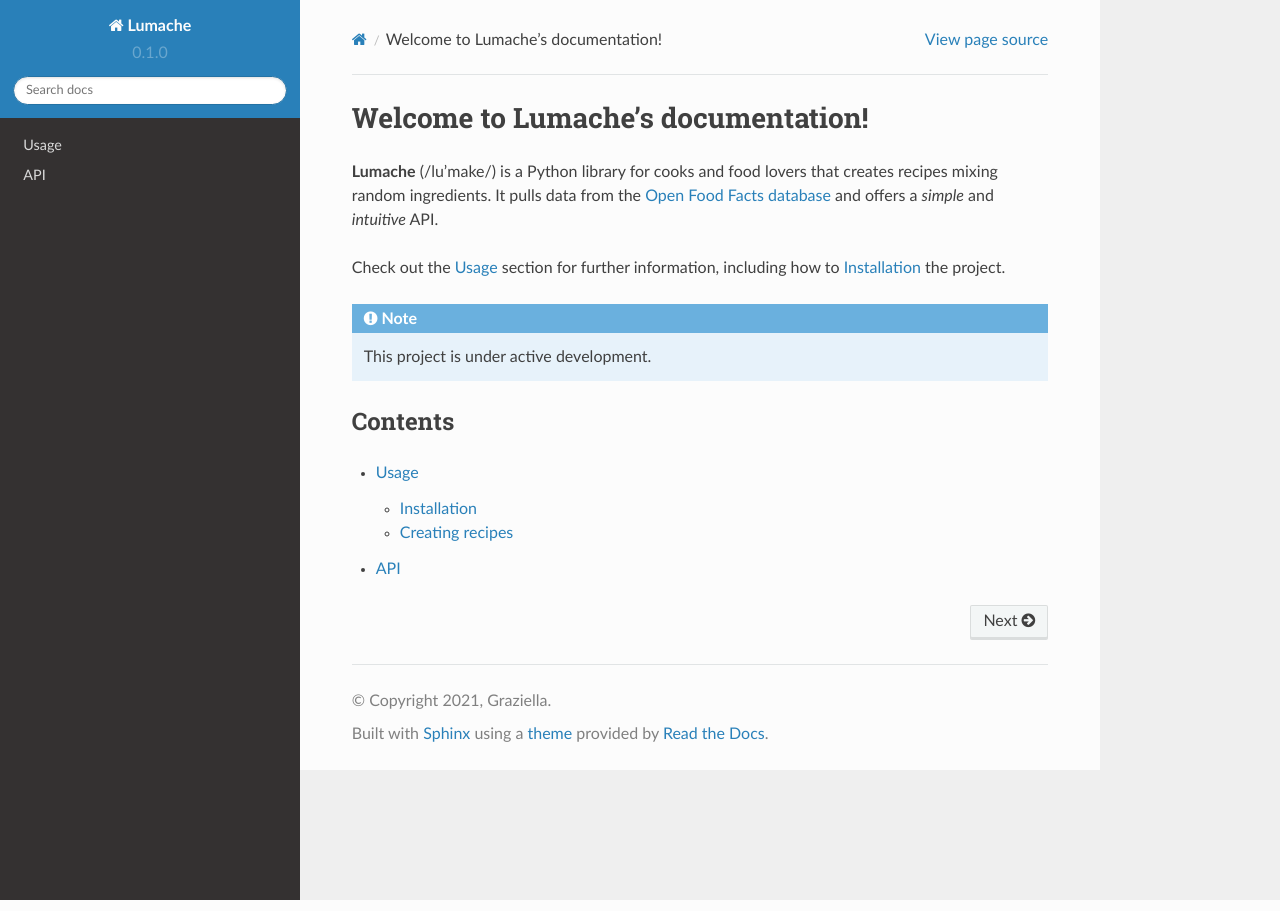
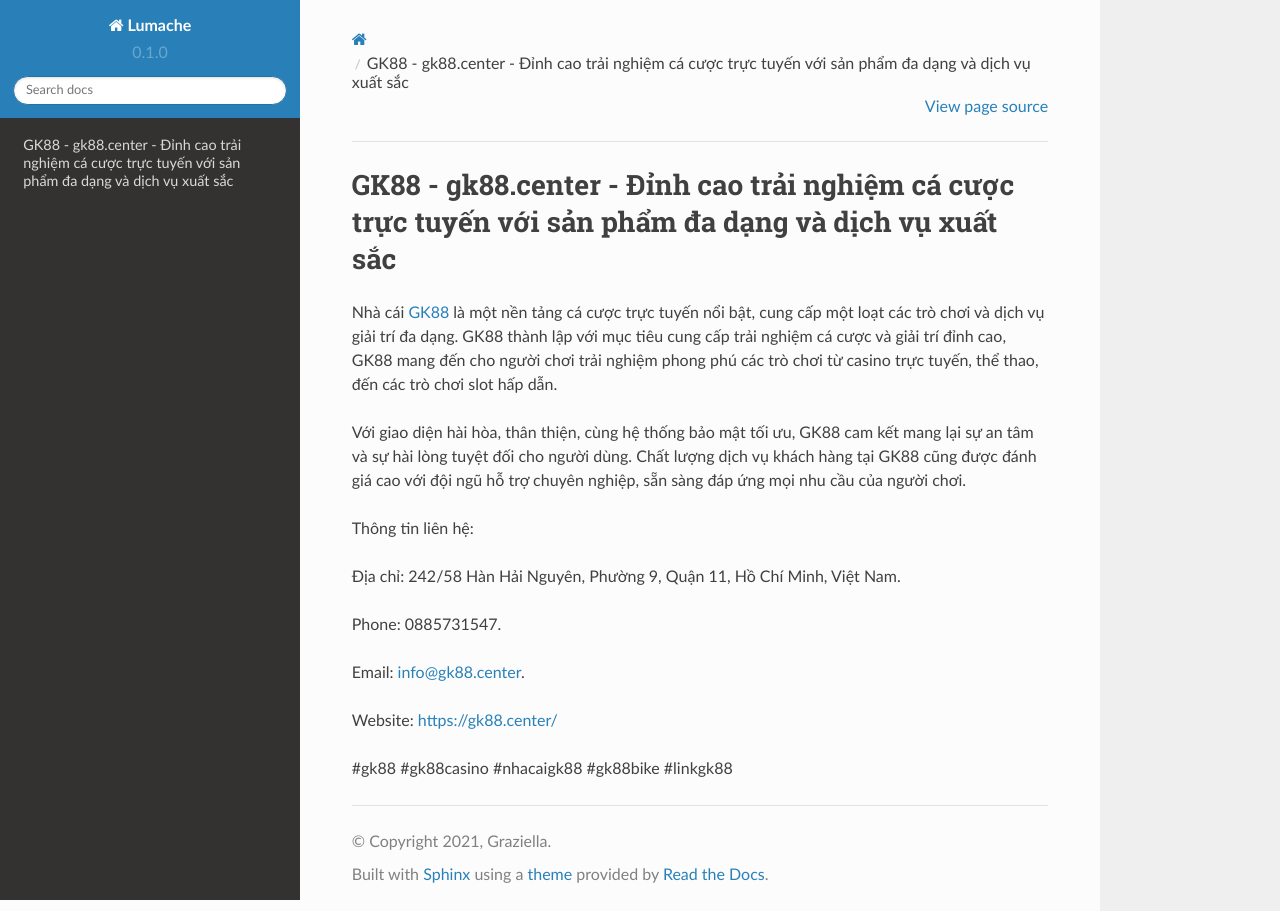
Before and after one commit to juniorhodge8/gk88center, a Sphinx documentation site: the page built from docs/source/index.rst, in a window 1280 px wide. Built offline with Sphinx 7.4.7 and the Read the Docs theme 2.0.0, drawn with Linux system fonts in a browser that asks for light colours.

Commit message:
Update index.rst

```diff
--- a/docs/source/index.rst
+++ b/docs/source/index.rst
@@ -1,22 +1,18 @@
-Welcome to Lumache's documentation!
+GK88 - gk88.center - Đỉnh cao trải nghiệm cá cược trực tuyến với sản phẩm đa dạng và dịch vụ xuất sắc
 ===================================
 
-**Lumache** (/lu'make/) is a Python library for cooks and food lovers
-that creates recipes mixing random ingredients.
-It pulls data from the `Open Food Facts database <https://world.openfoodfacts.org/>`_
-and offers a *simple* and *intuitive* API.
+Nhà cái `GK88 <https://gk88.center/>`_ là một nền tảng cá cược trực tuyến nổi bật, cung cấp một loạt các trò chơi và dịch vụ giải trí đa dạng. GK88 thành lập với mục tiêu cung cấp trải nghiệm cá cược và giải trí đỉnh cao, GK88 mang đến cho người chơi trải nghiệm phong phú các trò chơi từ casino trực tuyến, thể thao, đến các trò chơi slot hấp dẫn.
 
-Check out the :doc:`usage` section for further information, including
-how to :ref:`installation` the project.
+Với giao diện hài hòa, thân thiện, cùng hệ thống bảo mật tối ưu, GK88 cam kết mang lại sự an tâm và sự hài lòng tuyệt đối cho người dùng. Chất lượng dịch vụ khách hàng tại GK88 cũng được đánh giá cao với đội ngũ hỗ trợ chuyên nghiệp, sẵn sàng đáp ứng mọi nhu cầu của người chơi.
 
-.. note::
+Thông tin liên hệ:
 
-   This project is under active development.
+Địa chỉ: 242/58 Hàn Hải Nguyên, Phường 9, Quận 11, Hồ Chí Minh, Việt Nam.
 
-Contents
---------
+Phone: 0885731547.
 
-.. toctree::
+Email: info@gk88.center.
 
-   usage
-   api
+Website: https://gk88.center/
+
+#gk88 #gk88casino #nhacaigk88 #gk88bike #linkgk88
```
